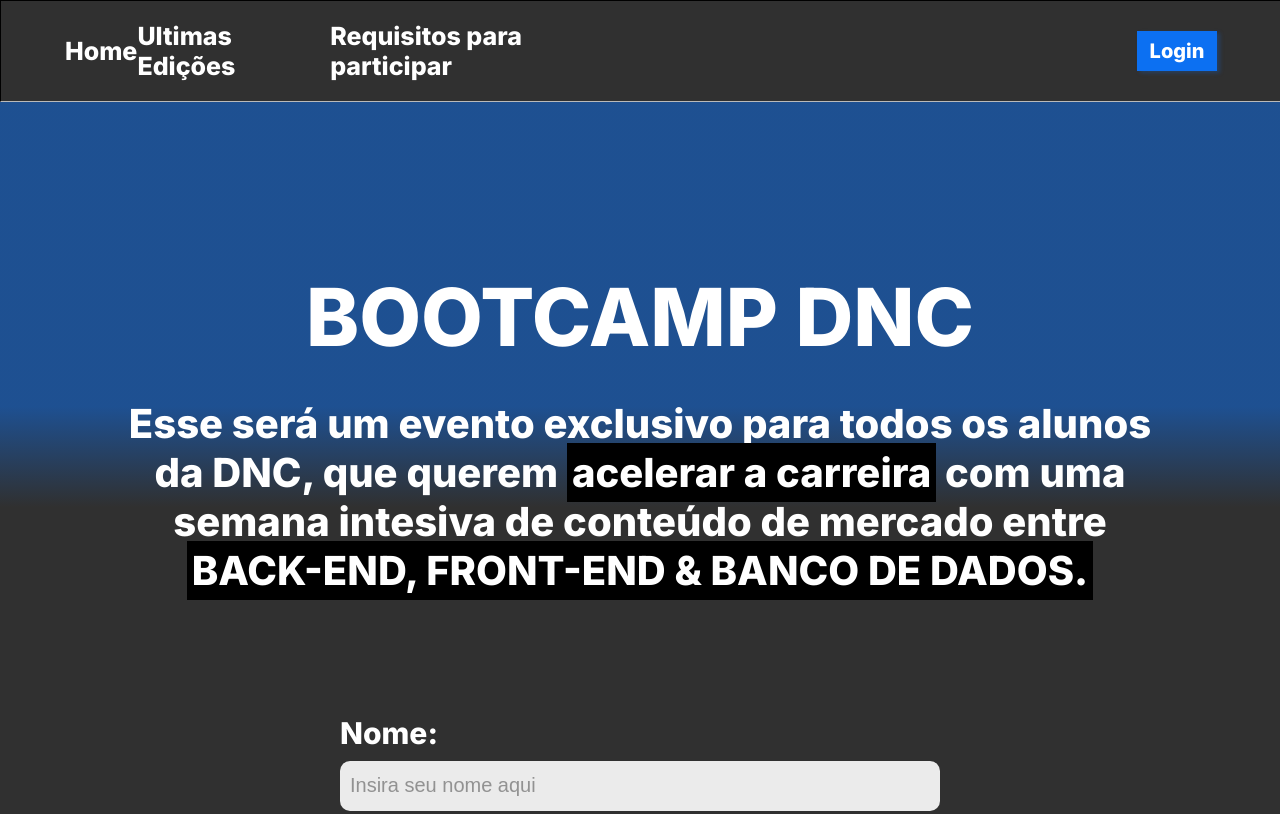
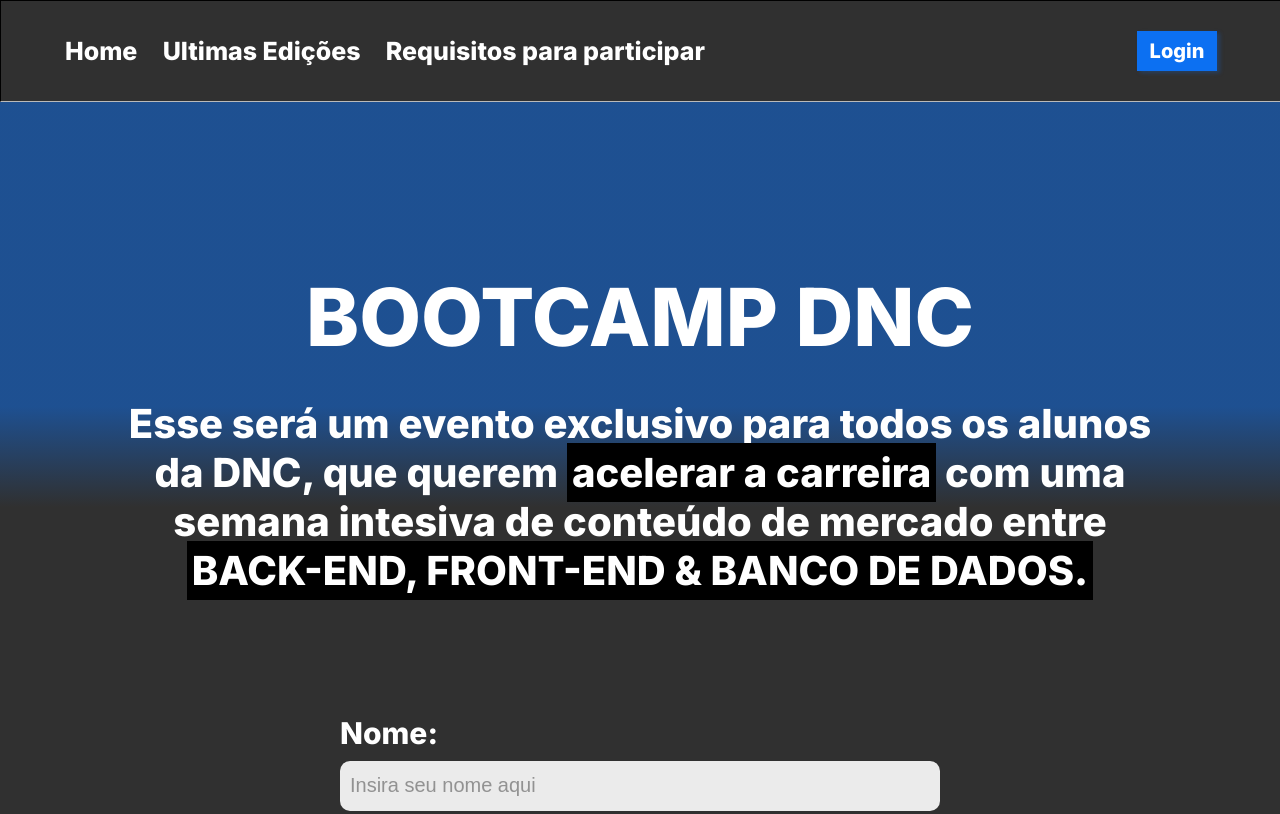
Before and after one commit to robertoDCJ/bootcamp-dnc, a plain HTML site: page index.html in a window 1280 px wide. Shown: the top 814 px of the page. Drawn offline with Linux system fonts and the light colour scheme.

Commit message:
Ajustando Menu de Navegação Principal

```diff
--- a/estilo.css
+++ b/estilo.css
@@ -33,8 +33,8 @@ body {
 
 #menu {
     display: flex;
-    width: 45%;
-    justify-content: space-around;
+    width: 50%;
+    justify-content: space-between;
     align-items: center;
 
     margin-left: 5%;
```
